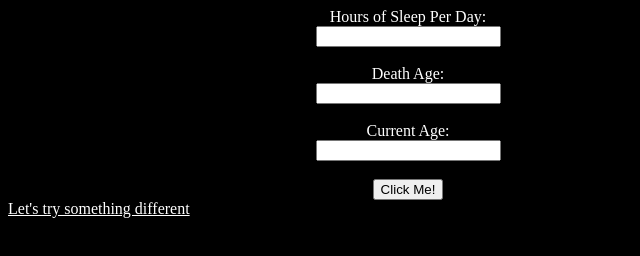
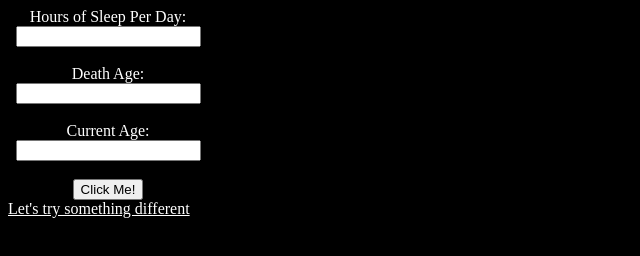
Before and after one commit to ericstaryou/timecalculator, a plain HTML site: page index.html in a window 1280 px wide. Shown: the whole page, without its empty margins (0-640 px from the left). Drawn offline with Linux system fonts and the light colour scheme.

Commit message:
css changes

```diff
--- a/css/mystyle.css
+++ b/css/mystyle.css
@@ -8,5 +8,5 @@ h1,div,a {
 
 .main{
 	text-align: center;
-	max-width: 800px;
+	max-width: 200px;
 }
```
